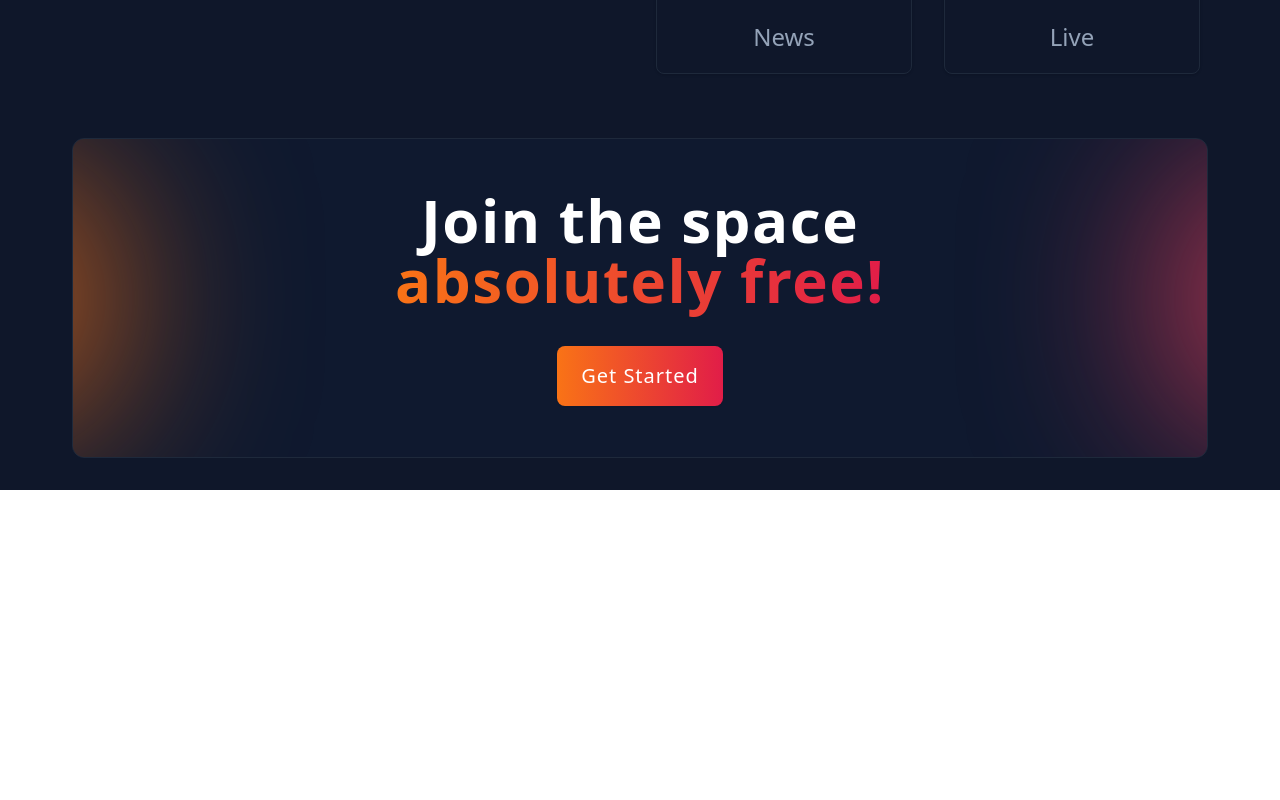
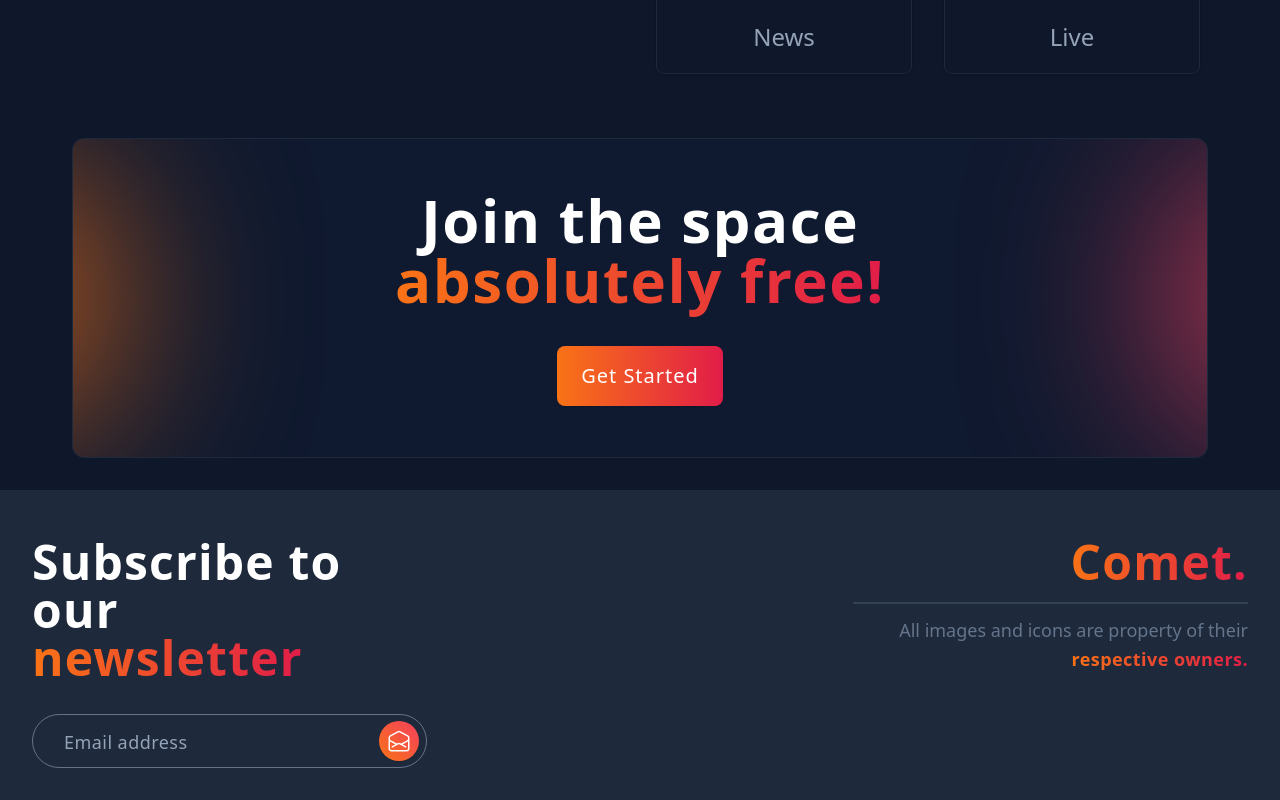
Before and after one commit to saheemshafi/comet, an Angular app: page / in a window 1280 px wide. Shown: the part 2496-3296 px from the top of the page. Before the commit the page ends 2986 px from the top, so only its background shows below. Built offline with nearby package versions, Linux system fonts and the light colour scheme.

Commit message:
home page complete

```diff
--- a/src/app/app.component.html
+++ b/src/app/app.component.html
@@ -2,4 +2,4 @@
 <main class="min-h-screen bg-slate-900">
   <router-outlet></router-outlet>
 </main>
-<!-- <app-footer></app-footer> -->
+<app-footer></app-footer>
--- a/src/app/components/footer/footer.component.html
+++ b/src/app/components/footer/footer.component.html
@@ -1,15 +1,72 @@
-<footer class="bg-slate-900 py-4 px-2 sm:px-8">
-    <nav class="flex justify-between">
-        <a [routerLink]="''" class="inline-flex items-end shrink-0"
-          ><img
-            class="w-12 h-12 mr-2"
-            src="../../../assets/images/comet.svg"
-            alt="comet"
-        /></a>
-        <div class="relative text-slate-500 w-3/4 md:w-1/3 lg:w-80">
-            <p class="text-sm font-medium tracking-wide">
-                2022 &COPY; COMET - All rights reserved.
-            </p>
-        </div>
-      </nav>
+<footer class="bg-slate-800 py-4 px-2 sm:px-8">
+  <div class="grid grid-cols-1 gap-4 pt-8 pb-4 md:grid-cols-3">
+    <div>
+      <h1
+        class="leading-tighter mb-4 mt-8 text-start text-4xl font-bold text-white sm:tracking-wide md:mt-0 md:px-0 md:text-5xl"
+      >
+        Subscribe to our<br class="block" />
+        <span
+          class="bg-gradient-to-r from-orange-500 to-rose-600 bg-clip-text font-bold tracking-wide text-transparent"
+        >
+          newsletter</span
+        >
+      </h1>
+      <form class="relative mt-8">
+        <input
+          id="newsletter"
+          class="peer w-full rounded-full border-slate-500 bg-transparent py-3 pl-8 pr-14 text-lg text-slate-100 placeholder:text-transparent focus:border-slate-600 focus:bg-slate-800/25 focus:ring-2 focus:ring-blue-400/20"
+          type="email"
+          placeholder="Email"
+          autocomplete="off"
+          aria-labelledby="newsletter"
+        />
+        <label
+          for="newsletter"
+          class="absolute left-8 top-0 -translate-y-1/2 rounded-md bg-slate-800 px-2 text-sm tracking-wide text-slate-400 transition-transform duration-100 peer-placeholder-shown:translate-y-1/2 peer-placeholder-shown:px-0 peer-placeholder-shown:text-lg peer-focus:-translate-y-1/2 peer-focus:px-2 peer-focus:text-sm"
+          >Email address</label
+        >
+        <button
+          type="button"
+          class="absolute right-2 top-1/2 -translate-y-1/2 rounded-full bg-gradient-to-tr from-orange-500 to-rose-500 p-2 text-lg font-semibold text-white shadow-sm transition-shadow hover:opacity-95 focus:shadow-xl focus:shadow-rose-500/20 active:opacity-90"
+        >
+          <svg
+            xmlns="http://www.w3.org/2000/svg"
+            fill="none"
+            viewBox="0 0 24 24"
+            stroke-width="1.5"
+            stroke="currentColor"
+            class="h-6 w-6"
+          >
+            <path
+              stroke-linecap="round"
+              stroke-linejoin="round"
+              d="M21.75 9v.906a2.25 2.25 0 01-1.183 1.981l-6.478 3.488M2.25 9v.906a2.25 2.25 0 001.183 1.981l6.478 3.488m8.839 2.51l-4.66-2.51m0 0l-1.023-.55a2.25 2.25 0 00-2.134 0l-1.022.55m0 0l-4.661 2.51m16.5 1.615a2.25 2.25 0 01-2.25 2.25h-15a2.25 2.25 0 01-2.25-2.25V8.844a2.25 2.25 0 011.183-1.98l7.5-4.04a2.25 2.25 0 012.134 0l7.5 4.04a2.25 2.25 0 011.183 1.98V19.5z"
+            />
+          </svg>
+        </button>
+      </form>
+    </div>
+    <div class="md:col-start-3">
+      <h1
+        class="leading-tighter mb-4 mt-8 text-end text-4xl font-bold text-white sm:tracking-wide md:mt-0 md:px-0 md:text-5xl"
+      >
+        <span
+          class="bg-gradient-to-r from-orange-500 to-rose-600 bg-clip-text font-bold tracking-wide text-transparent"
+        >
+          Comet.</span
+        >
+      </h1>
+      <hr class="my-3 border border-slate-700" />
+      <div class="mt-4 md:mt-0">
+        <p class="text-end text-lg font-medium leading-relaxed text-slate-500">
+          All images and icons are property of their
+          <br class="hidden xl:block" />
+          <span
+            class="bg-gradient-to-r from-orange-500 to-rose-600 bg-clip-text font-bold tracking-wide text-transparent"
+            >respective owners.</span
+          >
+        </p>
+      </div>
+    </div>
+  </div>
 </footer>
```
